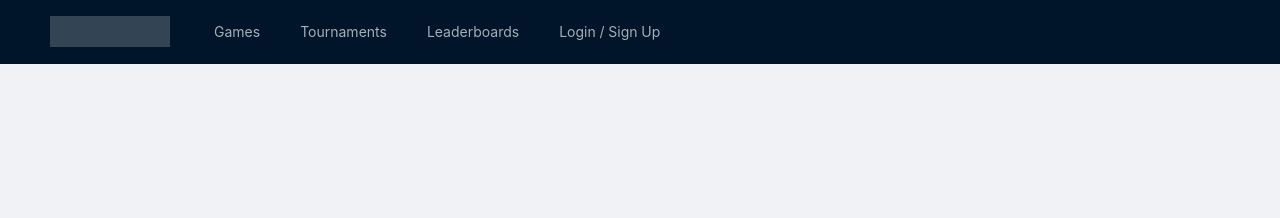
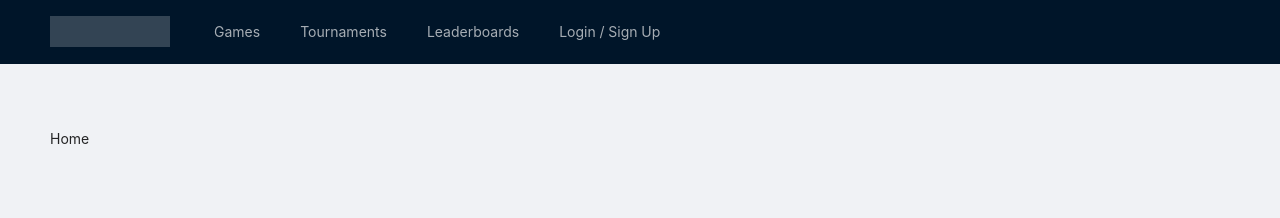
Before and after one commit to EddySum/outmatchgaming-front, a React (Create React App) app: page / in a window 1280 px wide. Shown: the top 218 px of the page. Built offline with nearby package versions, Linux system fonts and the light colour scheme.

Commit message:
made home page a landing page

```diff
--- a/src/App.tsx
+++ b/src/App.tsx
@@ -31,7 +31,7 @@ function App() {
               <p>Register</p>
             </Route>
 
-            <Route path="/home">
+            <Route exact path="/">
               <p>Home</p>
             </Route>
             <Route path="/games">
```
